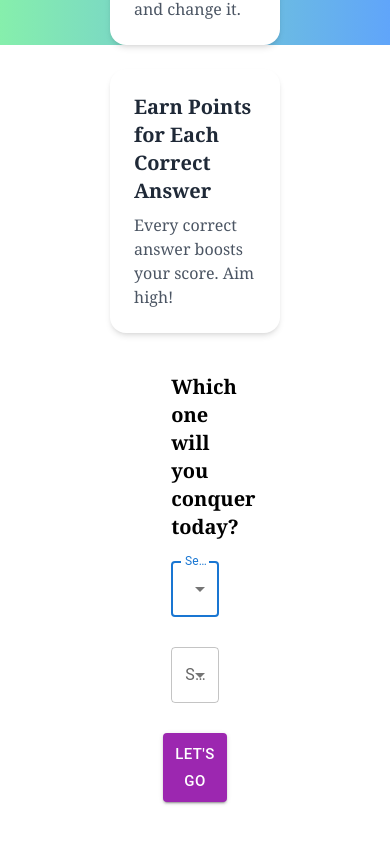
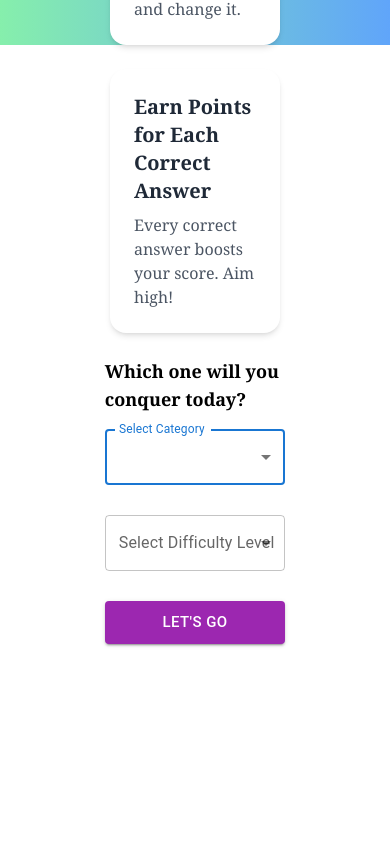
Before and after one commit to saraswathi22-mac/quiz-app, a React (Vite) app: page /quiz-setup-form in a window 390 px wide. Shown: the part 799-1643 px from the top of the page. After the commit the page ends 1487 px from the top, so only its background shows below. Built offline with nearby package versions, Linux system fonts and the light colour scheme.

Commit message:
Updated small design changes

```diff
--- a/src/components/ErrorMessage.jsx
+++ b/src/components/ErrorMessage.jsx
@@ -2,7 +2,7 @@ import React from "react";
 
 const ErrorMessage = ({ children }) => {
   return (
-    <div className="w-full bg-red-500 text-center text-white capitalize mb-5 p-3 rounded">
+    <div className="w-full bg-red-500 text-center text-white capitalize p-3 rounded">
       {children}
     </div>
   );
--- a/src/components/Question.jsx
+++ b/src/components/Question.jsx
@@ -54,7 +54,7 @@ const Question = ({
           <div className="text-xl font-bold text-gray-500 mb-4 tracking-wide">
             Question {currQues + 1}
           </div>
-          <div className="text-3xl font-semibold text-transparent bg-clip-text bg-gradient-to-r from-green-400 via-blue-400 to-purple-500 text-center mb-6">
+          <div className="text-3xl font-semibold text-transparent bg-clip-text bg-gradient-to-r from-green-400 via-blue-400 to-purple-500 text-center mb-2">
             {questions[currQues]?.question}
           </div>
 
--- a/src/pages/QuizSetupForm.jsx
+++ b/src/pages/QuizSetupForm.jsx
@@ -57,13 +57,8 @@ const QuizSetupForm = ({ name, fetchQuestions }) => {
           onSubmit={handleSubmit}
         >
           {({ errors, touched }) => (
-            <Form className="flex flex-col justify-evenly text-left p-10 w-[60%]">
-              {/* {(errors.category || errors.difficulty) &&
-                (touched.category || touched.difficulty) && (
-                  <ErrorMessage>Please fill all the fields.</ErrorMessage>
-                )} */}
-
-              <span className="mb-5 text-xl font-bold">
+            <Form className="flex flex-col justify-evenly text-left w-full sm:w-[80%] md:w-[70%] lg:w-[60%] px-4 py-6 sm:p-10">
+              <span className="mb-4 text-lg sm:text-xl font-bold">
                 Which one will you conquer today?
               </span>
 
@@ -109,7 +104,7 @@ const QuizSetupForm = ({ name, fetchQuestions }) => {
                 variant="contained"
                 color="secondary"
                 size="large"
-                className="w-[50%] self-center"
+                className="w-full sm:w-[70%] lg:w-[50%] self-center"
               >
                 Let's Go
               </Button>
```
